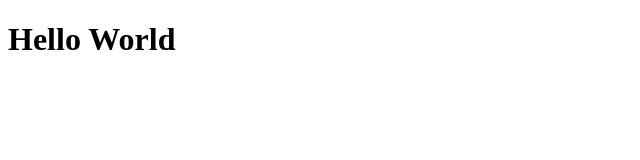
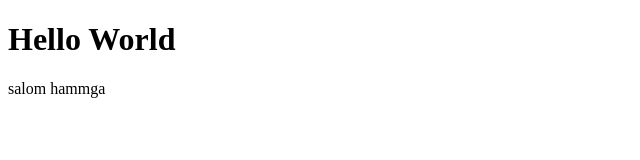
Before and after one commit to umidjonburkhonov/githup-boshlangich, a plain HTML site: page ASosiy/neu/index.html in a window 1280 px wide. Shown: the whole page, without its empty margins (0-640 px from the left). Drawn offline with Linux system fonts and the light colour scheme.

Commit message:
add new p tag

```diff
--- a/ASosiy/neu/index.html
+++ b/ASosiy/neu/index.html
@@ -9,6 +9,7 @@
 <body>
 
     <h1>Hello World</h1>
+    <p>salom hammga</p>
 
 
 </body>
```
